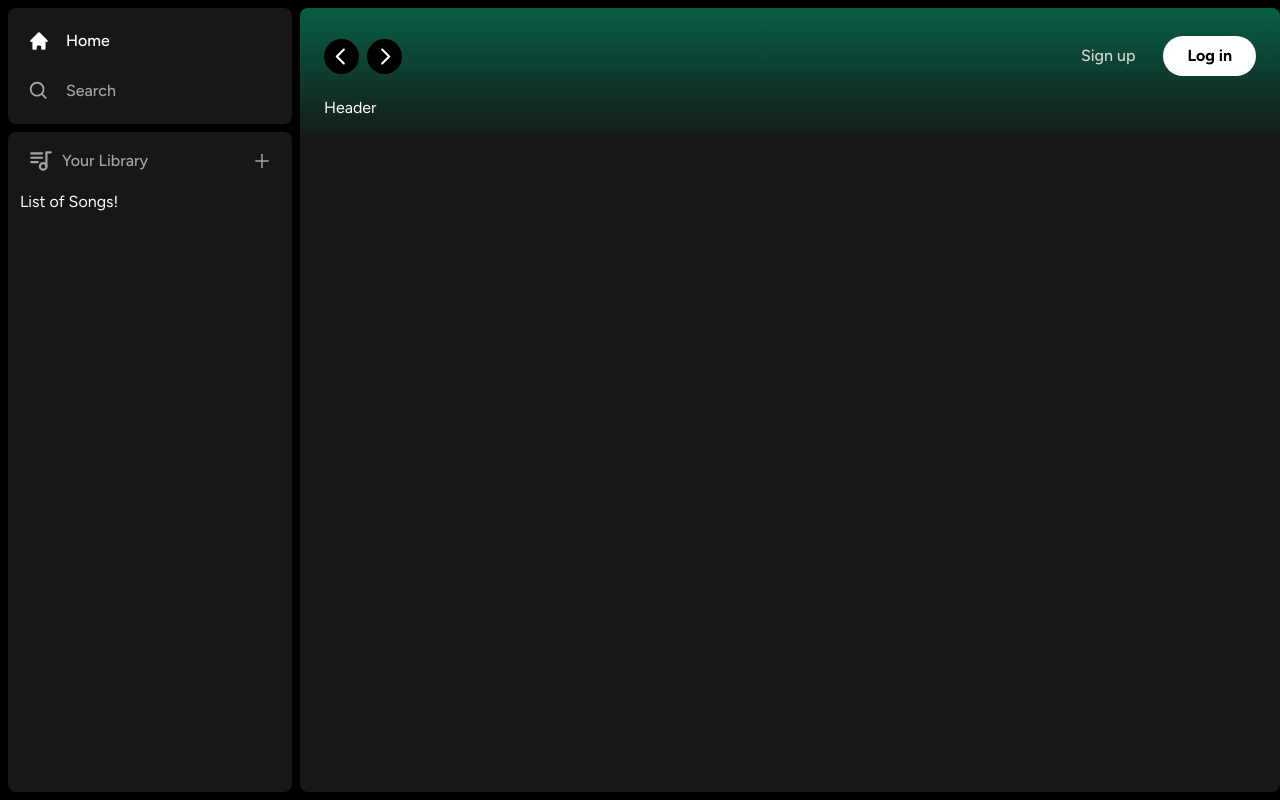
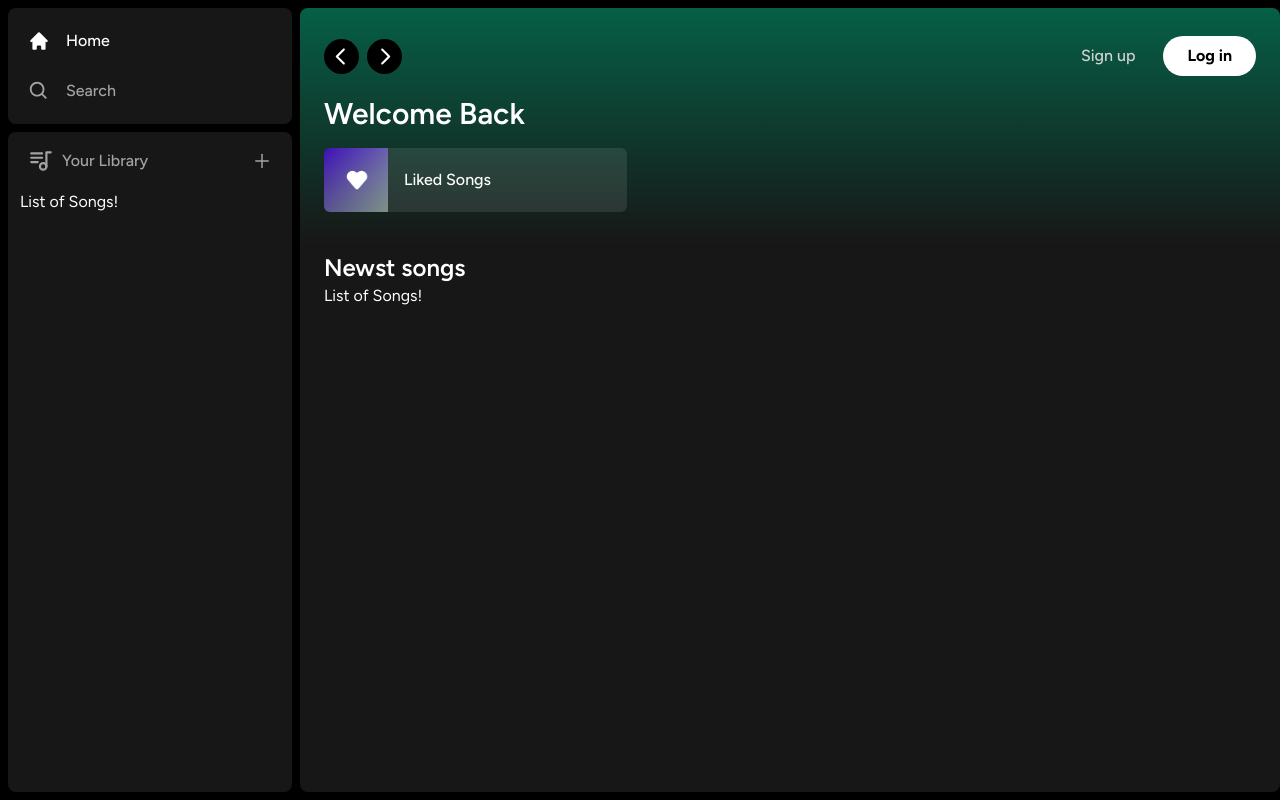
Before and after one commit to victorze/spotify-clone, a Next.js app: page / in a window 1280 px wide. Built offline with nearby package versions, Linux system fonts and the light colour scheme.

Commit message:
Add header

```diff
--- a/app/(site)/page.tsx
+++ b/app/(site)/page.tsx
@@ -1,9 +1,27 @@
 import { Header } from '@/components/Header';
+import { ListItem } from '@/components/ListItem';
 
 export default function Home() {
   return (
     <div className="h-full w-full overflow-hidden overflow-y-auto rounded-lg bg-neutral-900">
-      <Header>Header</Header>
+      <Header>
+        <div className="mb-2">
+          <h1 className="text-3xl font-semibold text-white">Welcome Back</h1>
+          <div className="mt-4 grid grid-cols-1 gap-3 sm:grid-cols-2 xl:grid-cols-3 2xl:grid-cols-4">
+            <ListItem
+              image="/images/liked.png"
+              name="Liked Songs"
+              href="liked"
+            />
+          </div>
+        </div>
+      </Header>
+      <div className="mb-7 mt-2 px-6">
+        <div className="flex items-center justify-between">
+          <h1 className="text-2xl font-semibold text-white">Newst songs</h1>
+        </div>
+        <div>List of Songs!</div>
+      </div>
     </div>
   );
 }
--- /dev/null
+++ b/components/ListItem.tsx
@@ -0,0 +1,36 @@
+'use client';
+
+import Image from 'next/image';
+import { useRouter } from 'next/navigation';
+
+import { FaPlay } from 'react-icons/fa';
+
+interface ListItemProps {
+  image: string;
+  name: string;
+  href: string;
+}
+
+export const ListItem = ({ image, name, href }: ListItemProps) => {
+  const router = useRouter();
+
+  const onClick = () => {
+    // Add authentication before push
+    router.push(href);
+  };
+
+  return (
+    <button
+      onClick={onClick}
+      className="group relative flex items-center gap-x-4 overflow-hidden rounded-md bg-neutral-100/10 pr-4 transition hover:bg-neutral-100/20"
+    >
+      <div className="relative min-h-[64px] min-w-[64px]">
+        <Image className="object-cover" fill src={image} alt="Image" />
+      </div>
+      <p className="truncate py-5 font-medium">{name}</p>
+      <div className="absolute right-5 flex items-center justify-center rounded-full bg-green-500 p-4 opacity-0 drop-shadow-md transition hover:scale-110 group-hover:opacity-100">
+        <FaPlay className="text-black" />
+      </div>
+    </button>
+  );
+};
```
Also changed, not shown: public/images/liked.png (added).
